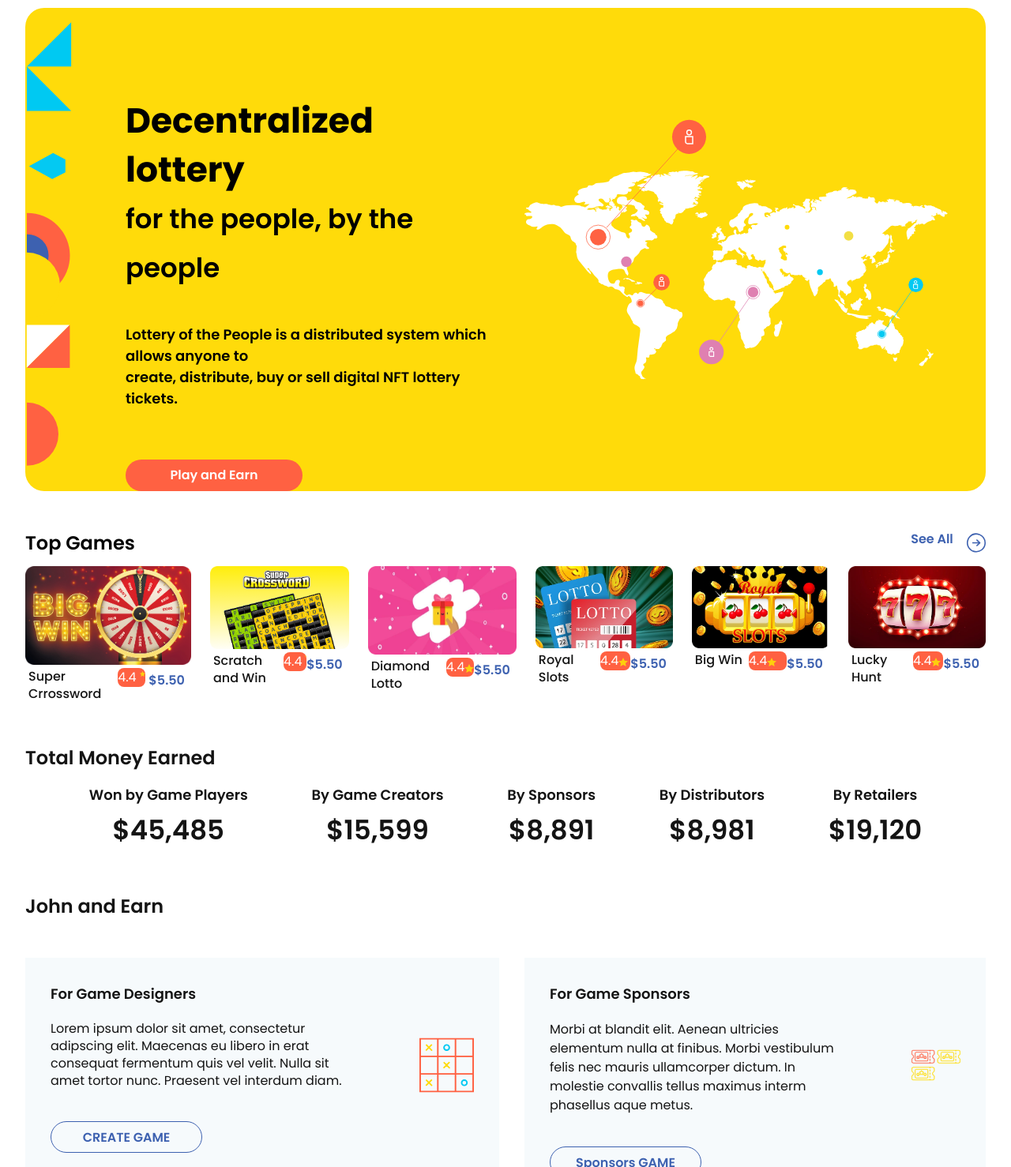
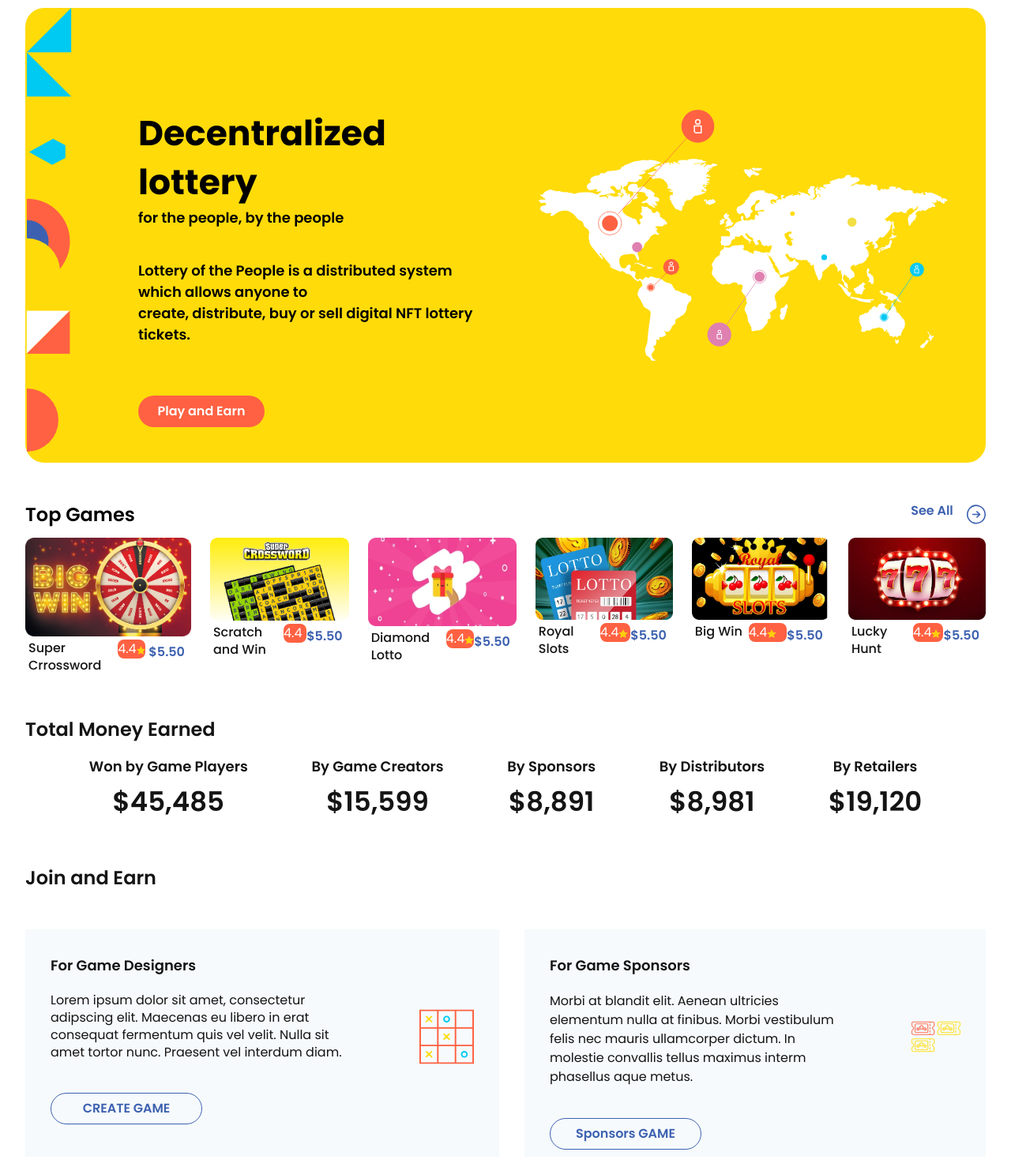
Before and after one commit to Umeshleeway/Lottery, a website built with Vite: page index.html in a window 1280 px wide. Shown: the part 130-1608 px from the top of the page at 79% size. Built offline with nearby package versions, Linux system fonts and the light colour scheme.

Commit message:
after certification final code

```diff
--- a/index.html
+++ b/index.html
@@ -10,7 +10,7 @@
   </head>
   <body >
     <!-- container div starts here -->
-    <div class="p-4 m-4">
+    <div class="m-1 xs:m-1 xs:p-1 md:p-4 md:m-4">
       <!-- Navbar starts here -->
 
       <div class=" m-8">
@@ -91,12 +91,12 @@
             class="hidden lg:block"
 
           />
-          <div class="flex flex-col mt-28   ml-16">
-            <div class="text-h3 md:text-h1 font-PoppinsBold xs:text-h5">Decentralized lottery</div>
-            <div class="text-h3 font-PoppinsSemibold"> for the people, by the people</div>
-            <div class="text-h5 mt-10 font-PoppinsSemibold"> Lottery of the People is a distributed system which allows anyone to <br/> create, distribute, buy or sell digital NFT lottery tickets.</div>
+          <div class="flex flex-col md:mt-28 mt-8 p-4  md:ml-16">
+            <div class="text-h3 md:text-h1 font-PoppinsBold xs:text-h4">Decentralized lottery</div>
+            <div class="text-h3 font-PoppinsSemibold xs:text-h5"> for the people, by the people</div>
+            <div class="text-h5 mt-10 font-PoppinsSemibold xs:text-h5"> Lottery of the People is a distributed system which allows anyone to <br/> create, distribute, buy or sell digital NFT lottery tickets.</div>
             <div class="mt-16">
-              <button class="rounded-3xl  text-Body-text-white  h-10 opacity-100 w-56 font-PoppinsSemibold bg-red text-white ">Play and Earn</button>
+              <button class="rounded-3xl  text-Body-text-white  h-10 opacity-100 w-56 font-PoppinsSemibold bg-red text-white xs:w-40 ">Play and Earn</button>
             </div>
           </div>
 
@@ -125,9 +125,9 @@
         </a>
         <div class="flex flex-row ">
         <div class=" m-1 text-Body-text-black font-PoppinsMedium text-black"> Super Crrossword</div>
-        <div class=" flex bg-red rounded-lg h-6 mt-1 w-12 ml-1 m-1">
+        <div class=" flex bg-red rounded-lg h-6 mt-1 w-12  m-1">
           <div class="text-white font-PoppinsRegular"> 4.4 </div>
-          <div class=" mt-1  h-1 ml-1">
+          <div class=" mt-2  h-1 ">
             <img src="img/Polygon 1 (1).svg" alt=""  />
           </div>
           <!-- <img src="img/Polygon 1 (1).svg" alt="" class=" h-4 w-3" /> -->
@@ -249,15 +249,15 @@
         <!-- Total money earned End here -->
          <!-- johnend  earned start here -->
          <div class="mt-12">
-          <div class="text-h4 text-black font-PoppinsSemibold">John  and Earn</div>
+          <div class="text-h4 text-black font-PoppinsSemibold">Join  and Earn</div>
         </div>
         <div
           class="mt-12 grid  gap-4 grid-cols-1 space-x-4 md:grid-cols-1 lg:grid-cols-2 "
         >
         <div class="blog-card bg-gray space-x-5  flex flex-row  items-center ">
-          <div class="flex flex-row sm:h-96 sm:text-center md:h-72 p-8  lg:text-left ">
+          <div class="flex flex-row sm:h-96 sm:text-center p-0 md:h-72 lg:p-8  lg:text-left ">
           <div class="flex flex-col   ">
-            <div>
+            <div >
               <h5 class='text-h5 text-black font-PoppinsSemibold'>For Game Designers</h5>
               <p class=" mt-5 md:w-001 text-Body-text-black md:h-002 w-auto h-auto md:text-Body-text-black text-sm text-black mt-37 font-PoppinsRegular ">Lorem ipsum dolor sit amet, consectetur adipscing elit. Maecenas eu libero in erat consequat fermentum quis vel velit. Nulla sit amet tortor nunc. Praesent vel interdum diam.</p>
               <button class=" mt-10 rounded-3xl border-blue  text-blue  font-PoppinsSemibold border h-10 opacity-100 w-48 text-Body-text-nblue hover:bg-navyblue hover:text-white">CREATE GAME</button>
@@ -271,7 +271,7 @@
         </div>
         </div>
           <div class="blog-card bg-gray space-x-5  flex flex-row  items-center ">
-            <div class="flex flex-row sm:h-96 sm:text-center md:h-72 p-8  lg:text-left ">
+            <div class="flex flex-row sm:h-96 sm:text-center md:h-72  p-0 lg:p-8  lg:text-left ">
             <div class="flex flex-col   ">
               <div>
                 <h5 class='text-h5 text-black font-PoppinsSemibold'>For Game Sponsors</h5>
@@ -287,7 +287,7 @@
           </div>
           </div>
           <div class="blog-card bg-gray space-x-5  flex flex-row  items-center ">
-            <div class="flex flex-row sm:h-96 sm:text-center md:h-72 p-8  lg:text-left ">
+            <div class="flex flex-row sm:h-96 sm:text-center  p-0 md:h-72 lg:p-8  lg:text-left ">
             <div class="flex flex-col   ">
               <div>
                 <h5 class='text-h5 text-black font-PoppinsSemibold'>For Distributors</h5>
@@ -303,7 +303,7 @@
           </div>
           </div>
           <div class="blog-card bg-gray space-x-5  flex flex-row  items-center ">
-            <div class="flex flex-row sm:h-96 sm:text-center md:h-72 p-8  lg:text-left ">
+            <div class="flex flex-row sm:h-96 sm:text-center  p-0 md:h-72 lg:p-8  lg:text-left ">
             <div class="flex flex-col   ">
               <div>
                 <h5 class='text-h5 text-black font-PoppinsSemibold'>For Retailers</h5>
@@ -384,7 +384,7 @@
         <div class="relative">
           <img src="./img/Footer (1).svg"/>
           <img src="./img/Group 872 (1).svg"
-          class="top-0 ml-auto right-0 absolute w-44 h-44 md:w-36 md:h-36"/>
+          class="top-0 ml-auto right-0 absolute w-44 h-44 md:w-36 md:hidden sm:hidden xs:hidden"/>
         </div>
         <!-- <div
           class="text-center text-red bg-navyblue font-black font-title tracking-wider"
@@ -396,7 +396,7 @@
     <script>
       function Menu(e){
         let list = document.querySelector('#u');
-        console.log("bhxhhjxhgx");
+        console.log("bnbhvbhcxx");
         e.name === 'menu' ? (e.name = "close",list.classList.add('top-[80px]') , list.classList.add('opacity-100')) :( e.name = "menu" ,list.classList.remove('top-[80px]'),list.classList.remove('opacity-100'))
       }
     </script>
--- a/tailwind.config.js
+++ b/tailwind.config.js
@@ -4,7 +4,7 @@ module.exports = {
   theme: {
 
     screens: {
-
+     xs:'280px',
       sm: '480px',
       md: '768px',
       lg: '976px',
@@ -27,6 +27,7 @@ module.exports = {
       }],
       'h3': ['34px', {
         lineHeight: '62px',
+
       }],
       'h4': ['24px', {
         lineHeight: '35px',
```
